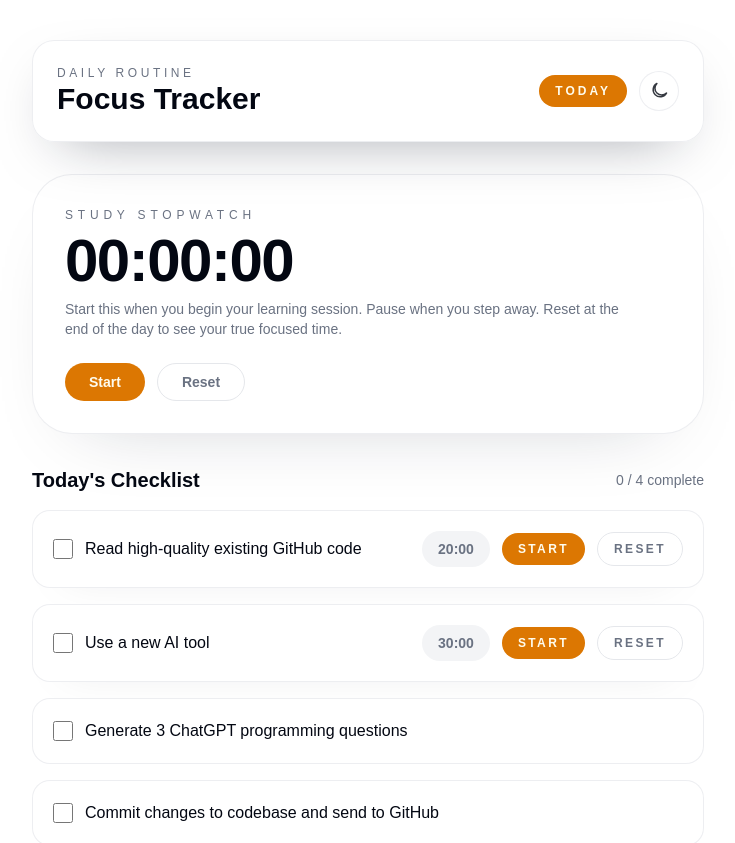
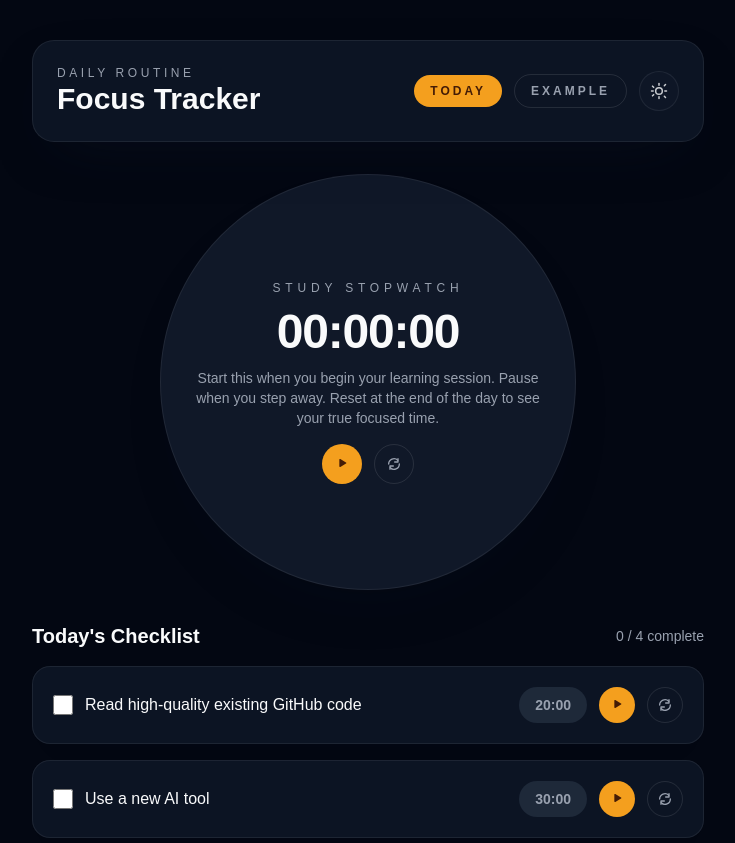
Before and after one commit to Evyats/routine-track, a React (Vite) app: page / in a window 1280 px wide. Shown: the top 843 px of the page, without its empty margins (272-1007 px from the left). Built offline with nearby package versions, Linux system fonts and the light colour scheme.

Commit message:
Update routine tracker UI

```diff
--- a/src/App.tsx
+++ b/src/App.tsx
@@ -1,4 +1,5 @@
 import * as React from "react";
+import { ComponentExample } from "@/components/component-example";
 
 type RoutineTask = {
   id: string;
@@ -163,13 +164,14 @@ function useStopwatch() {
 export function App() {
   const [checked, setChecked] = React.useState<Record<string, boolean>>({});
   const stopwatch = useStopwatch();
-  const [isDark, setIsDark] = React.useState(false);
+  const [isDark, setIsDark] = React.useState(true);
+  const [showExample, setShowExample] = React.useState(false);
 
   const handleToggle = React.useCallback((taskId: string) => {
     setChecked((prev) => ({ ...prev, [taskId]: !prev[taskId] }));
   }, []);
 
-  React.useEffect(() => {
+  React.useLayoutEffect(() => {
     const root = document.documentElement;
     if (isDark) {
       root.classList.add("dark");
@@ -177,6 +179,16 @@ export function App() {
       root.classList.remove("dark");
     }
   }, [isDark]);
+
+  if (showExample) {
+    return (
+      <main className="min-h-screen bg-background text-foreground">
+        <div className="mx-auto w-full max-w-5xl px-4 py-10">
+          <ComponentExample />
+        </div>
+      </main>
+    );
+  }
 
   return (
     <main className="min-h-screen bg-background px-4 py-10 text-foreground">
@@ -197,6 +209,13 @@ export function App() {
               </div>
               <button
                 type="button"
+                onClick={() => setShowExample(true)}
+                className="rounded-full border border-border px-4 py-2 text-xs font-semibold uppercase tracking-[0.25em] text-muted-foreground transition hover:text-foreground"
+              >
+                Example
+              </button>
+              <button
+                type="button"
                 onClick={() => setIsDark((prev) => !prev)}
                 className="flex h-10 w-10 items-center justify-center rounded-full border border-border/70 bg-card/80 text-foreground/80 transition hover:bg-card"
                 aria-label="Toggle dark mode"
@@ -208,35 +227,37 @@ export function App() {
           </div>
         </header>
 
-        <section className="rounded-[2.5rem] border border-border/70 bg-card p-8 text-card-foreground shadow-[0_30px_80px_-50px_rgba(15,23,42,0.25)]">
-          <div className="flex flex-col gap-6">
-            <div>
+        <section className="flex items-center justify-center">
+          <div className="flex h-[22rem] w-[22rem] flex-col items-center justify-center rounded-full border border-border/70 bg-card p-8 text-center text-card-foreground shadow-[0_30px_80px_-50px_rgba(15,23,42,0.25)] sm:h-[26rem] sm:w-[26rem]">
             <p className="text-xs uppercase tracking-[0.4em] text-muted-foreground">
               Study Stopwatch
             </p>
-              <h2 className="mt-2 text-5xl font-semibold tracking-tight text-foreground sm:text-6xl">
+            <h2 className="mt-3 text-4xl font-semibold tracking-tight text-foreground sm:text-5xl">
               {formatClock(stopwatch.elapsedMs, true)}
             </h2>
-              <p className="mt-2 max-w-xl text-sm text-muted-foreground">
+            <p className="mt-3 text-sm text-muted-foreground">
               Start this when you begin your learning session. Pause when you
               step away. Reset at the end of the day to see your true focused
               time.
             </p>
-            </div>
-            <div className="flex flex-wrap gap-3">
+            <div className="mt-4 flex items-center gap-3">
               <button
                 type="button"
                 onClick={stopwatch.running ? stopwatch.pause : stopwatch.start}
-                className="rounded-full bg-primary px-6 py-2 text-sm font-semibold text-primary-foreground transition hover:bg-primary/90"
+                className="flex h-10 w-10 items-center justify-center rounded-full bg-primary text-primary-foreground transition hover:bg-primary/90"
+                aria-label={stopwatch.running ? "Pause" : "Start"}
+                title={stopwatch.running ? "Pause" : "Start"}
               >
-                {stopwatch.running ? "Pause" : "Start"}
+                {stopwatch.running ? <PauseIcon /> : <PlayIcon />}
               </button>
               <button
                 type="button"
                 onClick={stopwatch.reset}
-                className="rounded-full border border-border px-6 py-2 text-sm font-semibold text-muted-foreground transition hover:text-foreground"
+                className="flex h-10 w-10 items-center justify-center rounded-full border border-border text-muted-foreground transition hover:text-foreground"
+                aria-label="Reset"
+                title="Reset"
               >
-                Reset
+                <ResetIcon />
               </button>
             </div>
           </div>
@@ -327,20 +348,70 @@ function TimedTaskCard({ task, checked, onToggle }: TaskCardProps) {
           <button
             type="button"
             onClick={timer.running ? timer.pause : timer.start}
-            className="rounded-full bg-primary px-4 py-2 text-xs font-semibold uppercase tracking-[0.2em] text-primary-foreground transition hover:bg-primary/90"
+            className="flex h-9 w-9 items-center justify-center rounded-full bg-primary text-primary-foreground transition hover:bg-primary/90"
+            aria-label={timer.running ? "Pause timer" : "Start timer"}
+            title={timer.running ? "Pause timer" : "Start timer"}
           >
-            {timer.running ? "Pause" : "Start"}
+            {timer.running ? <PauseIcon /> : <PlayIcon />}
           </button>
           <button
             type="button"
             onClick={timer.reset}
-            className="rounded-full border border-border px-4 py-2 text-xs font-semibold uppercase tracking-[0.2em] text-muted-foreground transition hover:text-foreground"
+            className="flex h-9 w-9 items-center justify-center rounded-full border border-border text-muted-foreground transition hover:text-foreground"
+            aria-label="Reset timer"
+            title="Reset timer"
           >
-            Reset
+            <ResetIcon />
           </button>
         </div>
       </div>
     </article>
+  );
+}
+
+function PlayIcon() {
+  return (
+    <svg
+      viewBox="0 0 24 24"
+      aria-hidden="true"
+      className="h-4 w-4"
+      fill="currentColor"
+    >
+      <path d="M8 5.5a1 1 0 0 1 1.52-.86l8.5 5a1 1 0 0 1 0 1.72l-8.5 5A1 1 0 0 1 8 15.5V5.5Z" />
+    </svg>
+  );
+}
+
+function PauseIcon() {
+  return (
+    <svg
+      viewBox="0 0 24 24"
+      aria-hidden="true"
+      className="h-4 w-4"
+      fill="currentColor"
+    >
+      <path d="M7.5 5.5A1.5 1.5 0 0 1 9 7v10a1.5 1.5 0 0 1-3 0V7a1.5 1.5 0 0 1 1.5-1.5Zm9 0A1.5 1.5 0 0 1 18 7v10a1.5 1.5 0 0 1-3 0V7a1.5 1.5 0 0 1 1.5-1.5Z" />
+    </svg>
+  );
+}
+
+function ResetIcon() {
+  return (
+    <svg
+      viewBox="0 0 24 24"
+      aria-hidden="true"
+      className="h-4 w-4"
+      fill="none"
+      stroke="currentColor"
+      strokeWidth={2}
+      strokeLinecap="round"
+      strokeLinejoin="round"
+    >
+      <path d="M4 12a8 8 0 0 1 13.66-5.66" />
+      <path d="M18 4v5h-5" />
+      <path d="M20 12a8 8 0 0 1-13.66 5.66" />
+      <path d="M6 20v-5h5" />
+    </svg>
   );
 }
 function SunIcon() {
```
Lines whose indentation alone changed are shown as unchanged.
